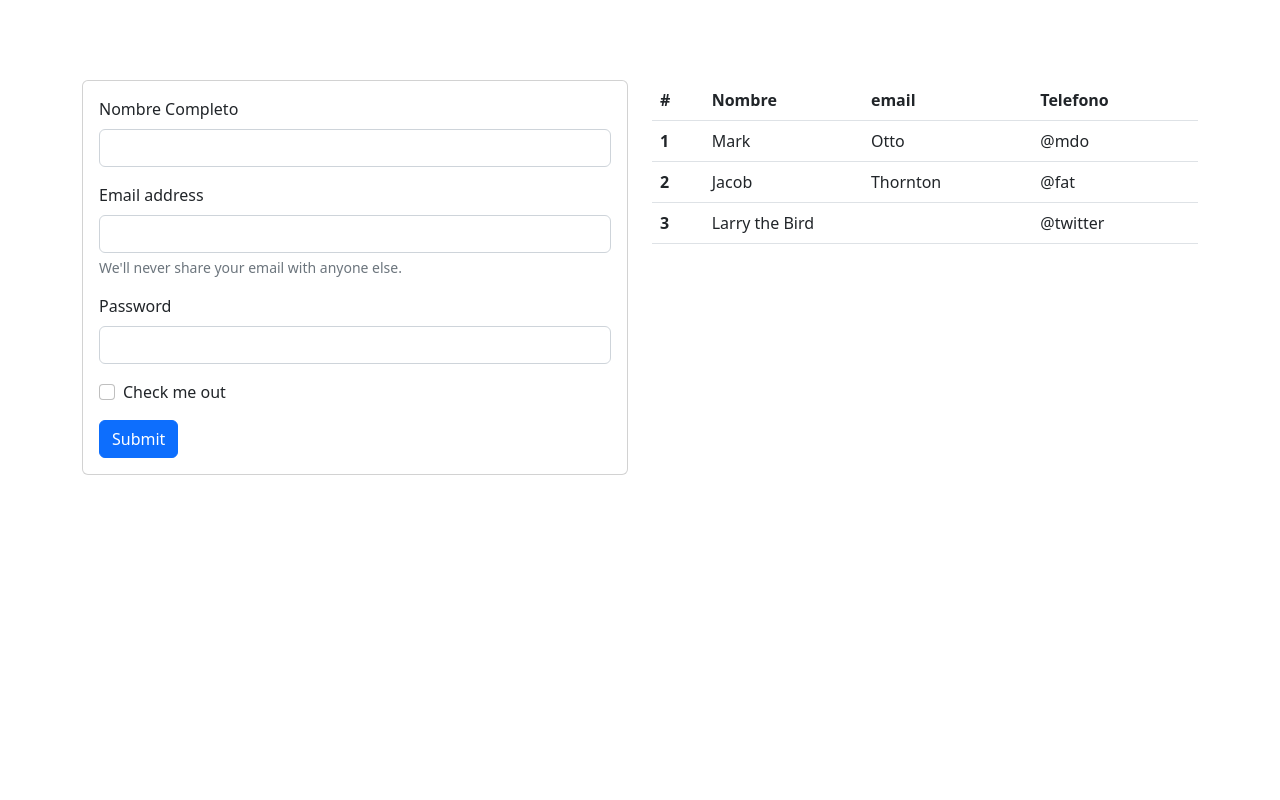
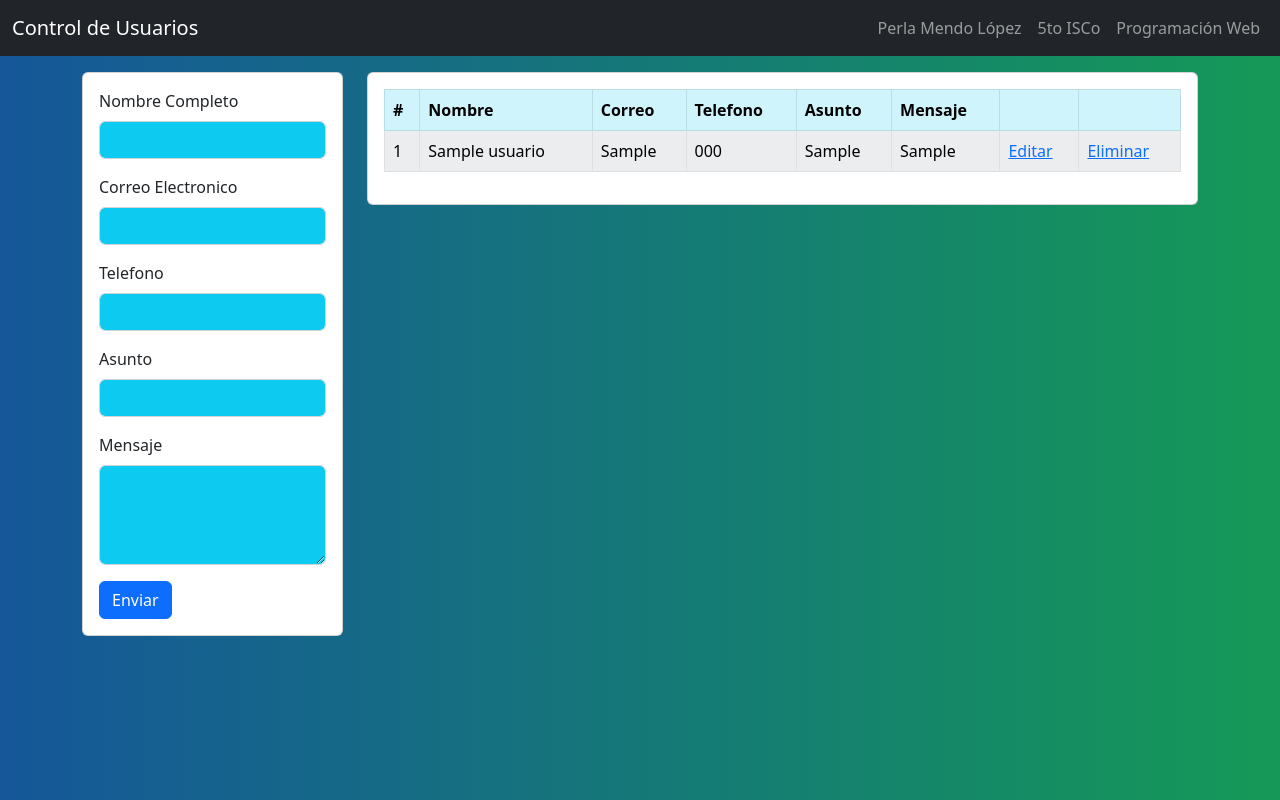
Before and after one commit to Bellezatabaskena/Prog_Web, a PHP site: page /Formulario/index.php in a window 1280 px wide. Run offline with PHP 8.4, Linux system fonts and the light colour scheme; tables that the repository leaves empty hold one stand-in row (values such as "Sample post").

Commit message:
Formulario mas reiciente.
Le agregué un poco más de color y los botones de editar y eliminar ya funcionan.

```diff
--- /dev/null
+++ b/Formulario/CSS/styles.css
@@ -0,0 +1,3 @@
+textarea {
+    resize: none;
+  }
--- a/Formulario/index.php
+++ b/Formulario/index.php
@@ -2,13 +2,15 @@
 1. Nombre
 2. Email
 3. Numero Telefonico
+4. Asunto
+5. Mensaje
 -->
 
 <!doctype html>
 <html lang="en">
 
 <head>
-  <title>Title</title>
+  <title>Control de Usuarios</title>
   <!-- Required meta tags -->
   <meta charset="utf-8">
   <meta name="viewport" content="width=device-width, initial-scale=1, shrink-to-fit=no">
@@ -16,76 +18,116 @@
   <!-- Bootstrap CSS v5.2.1 -->
   <link href="https://cdn.jsdelivr.net/npm/bootstrap@5.2.1/dist/css/bootstrap.min.css" rel="stylesheet"
     integrity="sha384-iYQeCzEYFbKjA/T2uDLTpkwGzCiq6soy8tYaI1GyVh/UjpbCx/TYkiZhlZB6+fzT" crossorigin="anonymous">
+</head>
+<style>
+body {
+    background: #159957;  /* fallback for old browsers */
+    background: -webkit-linear-gradient(to right, #155799, #159957);  /* Chrome 10-25, Safari 5.1-6 */
+    background: linear-gradient(to right, #155799, #159957); /* W3C, IE 10+/ Edge, Firefox 16+, Chrome 26+, Opera 12+, Safari 7+ */
 
-</head>
-
+}
+</style>
 <body>
   <header>
     <!-- place navbar here -->
     </header>
+    <nav class="navbar navbar-expand-lg navbar-dark bg-dark">
+        <div class="container-fluid">
+          <a class="navbar-brand" href="#">Control de Usuarios</a>
+          <button class="navbar-toggler" type="button" data-bs-toggle="collapse" data-bs-target="#navbarNavAltMarkup" aria-controls="navbarNavAltMarkup" aria-expanded="false" aria-label="Toggle navigation">
+            <span class="navbar-toggler-icon"></span>
+          </button>
+          <div class="collapse navbar-collapse" id="navbarNavAltMarkup">
+            <div class="navbar-nav ms-auto">
+              <a class="nav-link" href="#">Perla Mendo López</a>
+              <a class="nav-link" href="#">5to ISCo</a>
+              <a class="nav-link" href="#">Programación Web</a>
+            </div>
+          </div>
+        </div>
+      </nav>
     <main>
-     <div class="container my-3" style="padding-top: 4rem;">
+      <div class="container h-100" style="padding-top: 1rem;">
         <div class="row justify-content-center align-item-center h-100">
-          <div class="col-6">
-            <div class="card">
+          <div class="col-12 col-sm-12 col-md-3 mb-3">
+            <div class="card ">
                 <div class="card-body">
                     <form action="./function/insert.php" method="post">
                         <div class="mb-3">
                           <label class="form-label">Nombre Completo</label>
-                          <input name="nombre" type="text" class="form-control" >
+                          <input name="nombres" type="text" class="form-control bg-info" >
                         </div>
                     <form>
                           <div class="mb-3">
-    <label for="exampleInputEmail1" class="form-label">Email address</label>
-    <input type="email" class="form-control" id="exampleInputEmail1" aria-describedby="emailHelp">
-    <div id="emailHelp" class="form-text">We'll never share your email with anyone else.</div>
+                            <label class="form-label">Correo Electronico</label>
+                            <input name="correo" type="email" class="form-control bg-info">
                           </div>
                           <div class="mb-3">
-    <label for="email" class="form-label">Password</label>
-    <input type="email" class="form-control" id="exampleInputPassword1">
+                            <label class="form-label">Telefono</label>
+                            <input name="telefono" type="number" class="form-control bg-info">
                           </div>
-  <div class="mb-3 form-check">
-    <input type="checkbox" class="form-check-input" id="exampleCheck1">
-    <label class="form-check-label" for="exampleCheck1">Check me out</label>
+                          <div class="mb-3">
+                          <label class="form-label">Asunto</label>
+                          <input name="asunto" type="text" class="form-control bg-info" >
                         </div>
-  <button type="submit" class="btn btn-primary">Submit</button>
+                        <div class="mb-3">
+                          <label class="form-label">Mensaje</label>
+                          <textarea name="mensaje" class="form-control bg-info" style="height: 100px"></textarea>
+                        </div>
+                          <button type="submit" class="btn btn-primary">Enviar</button>
                     </form>
                 </div>
               </div>
             </div>
-              <div class="col-6">
-              <table class="table">
-  <thead>
+          <div class="col-12 col-sm-12 col-md-9 mb-9">
+            <div class="card">
+              <div class="card-body">
+                <div class="table-responsive">
+                <table class="table table-light table-striped table-bordered">
+                  <thead class="table-info">
                     <tr>
                       <th scope="col">#</th>
                       <th scope="col">Nombre</th>
-      <th scope="col">email</th>
+                      <th scope="col">Correo</th>
                       <th scope="col">Telefono</th>
+                      <th scope="col">Asunto</th>
+                      <th scope="col">Mensaje</th>
+                      <th scope="col"></th>
+                      <th scope="col"></th>
                     </tr>
                 </thead>
                   <tbody>
+                      <?php
+                      require("./connection/connection.php");
+
+                      $query = "SELECT * FROM usuarios";
+
+                      $ejecutar = mysqli_query($connection, $query);
+
+                      $contador = 1;
+
+                      while($fila = mysqli_fetch_array($ejecutar)){
+
+                      ?>
                        <tr>
-      <th scope="row">1</th>
-      <td>Mark</td>
-      <td>Otto</td>
-      <td>@mdo</td>
+                                            <td scope="row"><?php echo $contador;?></td>
+                                            <td scope="row"><?php echo $fila['nombres'];?></td>
+                                            <td scope="row"><?php echo $fila['correo'];?></td>
+                                            <td scope="row"><?php echo $fila['telefono'];?></td>
+                                            <td scope="row"><?php echo $fila['asunto'];?></td>
+                                            <td scope="row"><?php echo $fila['mensaje'];?></td>
+                                            <td scope="row"><a href="./editar.php?id=<?php echo $fila['id_usuarios'];?>">Editar</a></td>
+                                            <td scope="row"><a href="./function/delete.php?id=<?php echo $fila['id_usuarios'];?>">Eliminar</a></td>
                                         </tr>
-    <tr>
-      <th scope="row">2</th>
-      <td>Jacob</td>
-      <td>Thornton</td>
-      <td>@fat</td>
-    </tr>
-    <tr>
-      <th scope="row">3</th>
-      <td colspan="2">Larry the Bird</td>
-      <td>@twitter</td>
-    </tr>
+                    <?php
+                  $contador++; }?>
                   </tbody>
                 </table>
               </div>
               </div>
-
+            </div>
+          </div>
+        </div>
       </div>
     </main>
     <footer>
```
Also changed, not shown: Formulario/db/usuario.sql (+11 -0 lines), Formulario/editar.php (added, +92 -0 lines), Formulario/function/delete.php (+13 -0 lines), Formulario/function/insert.php (+12 -5 lines), Formulario/function/update.php (+15 -0 lines), Formulario/while.php (added, +7 -0 lines), Formulario/connection/connection.php (line endings or trailing spaces). Lines whose indentation alone changed are shown as unchanged.
